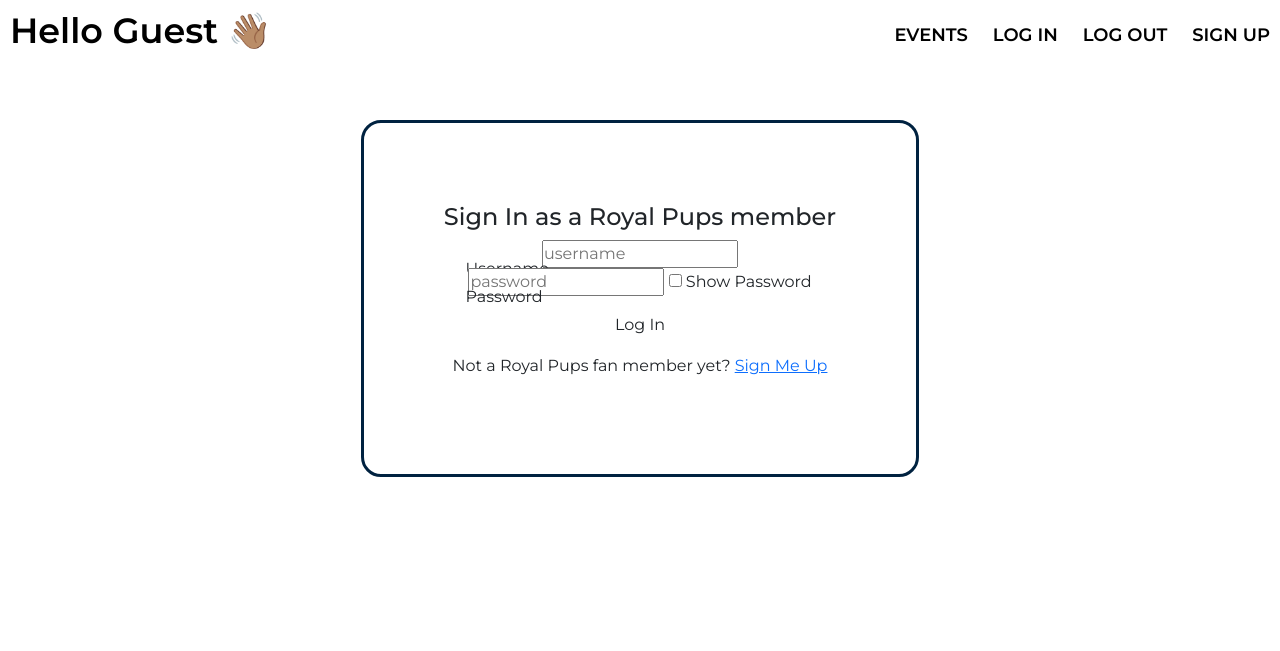
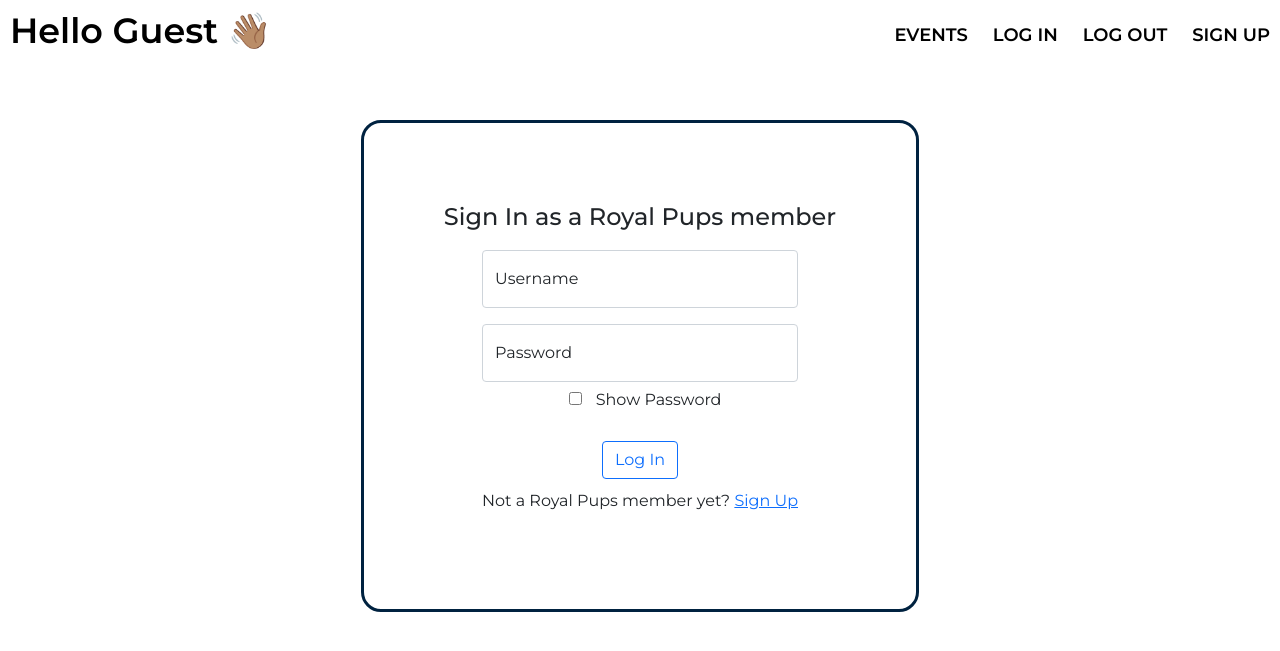
Before and after one commit to nanifour/php-registration, a PHP site: page / in a window 1280 px wide. Shown: the top 651 px of the page. Run offline with PHP 8.4, Linux system fonts and the light colour scheme.

Commit message:
added boostrap to login form

```diff
--- a/src/index.php
+++ b/src/index.php
@@ -41,27 +41,28 @@
 						?>
 
 
-
-				<h4> Sign In as a Royal Pups member </h4>
+				<div class="text-header">
+					<h4> Sign In as a Royal Pups member </h4>
+				</div>
 
 					<form name="loginForm" method="POST" action="login_action.php">
-						<div class="form-floating">
-							<label>Username </label>
-								<input type="text" placeholder="username" name="username" required/>
+						<div class="form-floating mb-3">
+								<input type="text" class="form-control" id="username" placeholder="username" name="username" required/>
+							<label for="floatingInput">Username</label>
 						</div>
-						<div class="form-floating">
-							<label>Password </label>
-								<input type="password" placeholder="password" id="password" name="password" required/>
-										<input type="checkbox" onclick="showPassword()"/> Show Password
+						<div class="form-floating mb-3">
+								<input type="password" class="form-control" id="password" placeholder="password" name="password" required/>
+										<input type="checkbox" class="checkbox" onclick="showPassword()"/> Show Password
+							<label for="floatingInput">Password</label>
 						</div>
 
 						<div class="form-floating">
-							<button type="submit" class="btn" name="login"> Log In </button>
+							<button type="submit" class="btn btn-outline-primary" name="login"> Log In </button>
 						</div>
 
 
-						<p style=>Not a Royal Pups fan member yet?
-							<a href="registration.php">Sign Me Up</a>
+						<p style=>Not a Royal Pups member yet?
+							<a href="registration.php">Sign Up</a>
 						</p>
 				</form>
 		</div>
```
